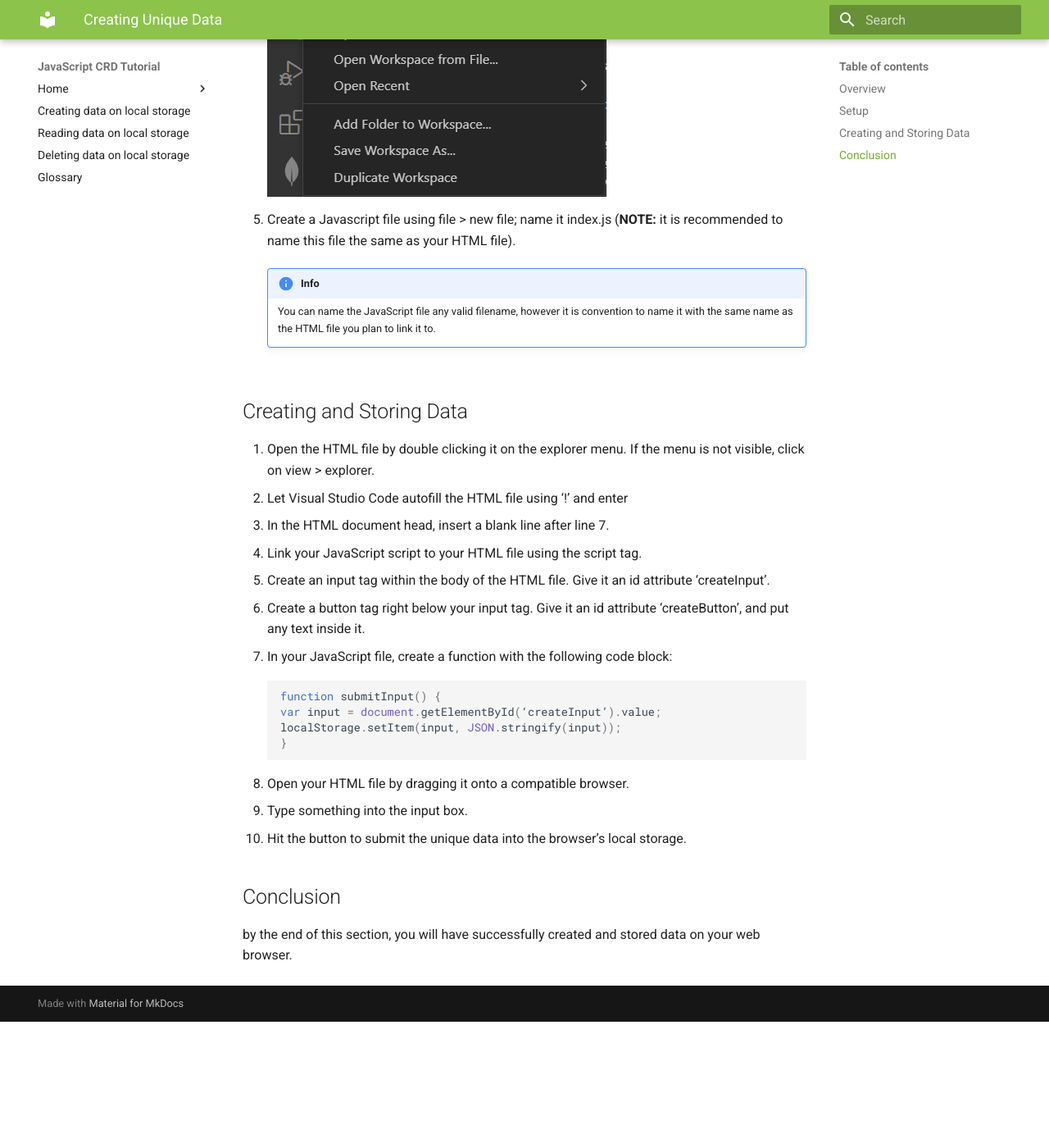
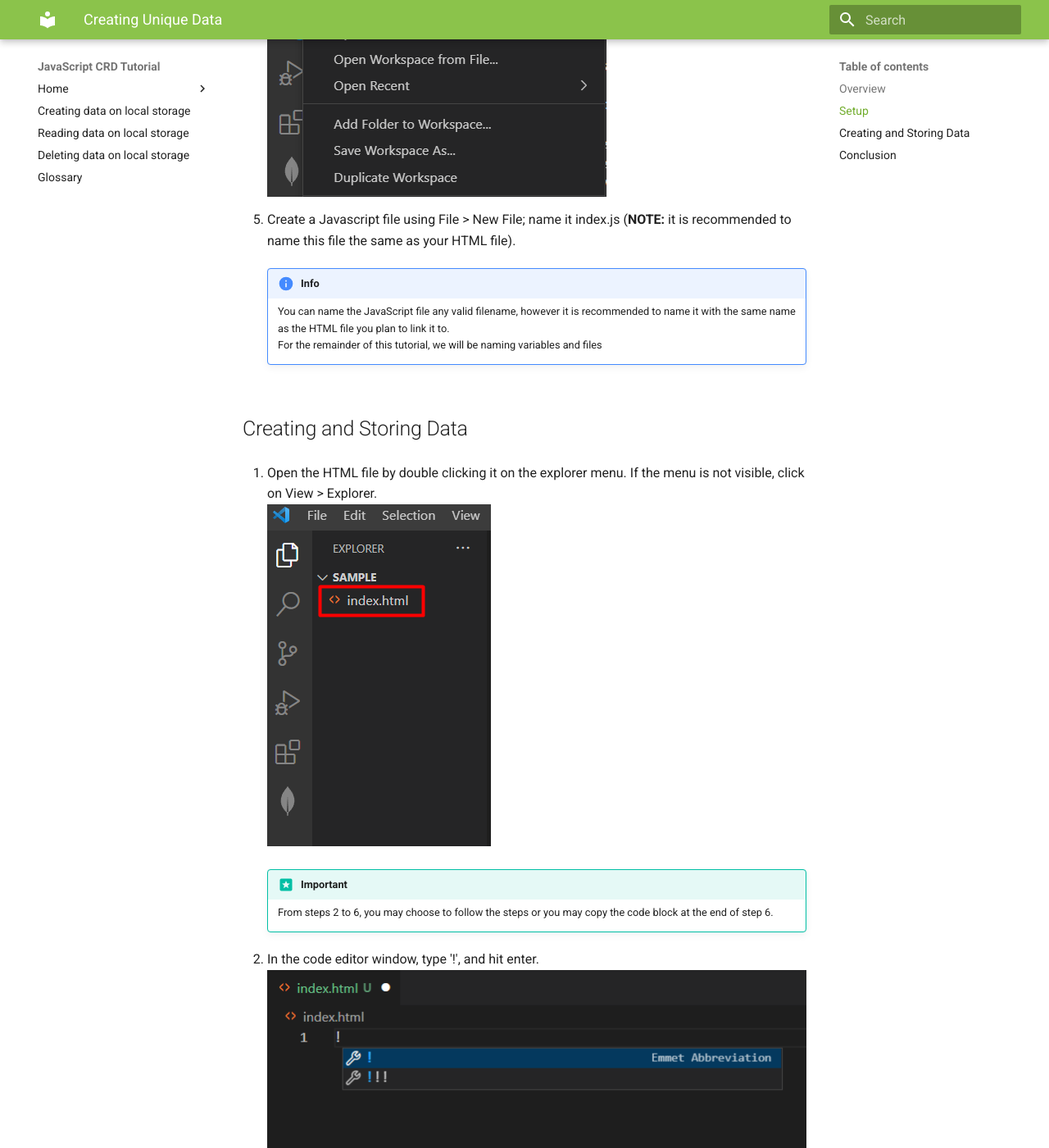
Before and after one commit to mnkhee/user-docs-project, an MkDocs documentation site: the page built from docs/tutorials/creating.md, in a window 1280 px wide and 1400 px high, scrolled down 1065 px. Shown: the whole window at 82% size. Built offline with MkDocs 1.6.1 and Material for MkDocs 9.7.7, drawn with Linux system fonts in a browser that asks for light colours; before the commit the page ends 2311 px from its top, so only the background shows below that; some of the changed text lies outside the part shown.

Commit message:
Update creating tutorial

````diff
--- a/docs/tutorials/creating.md
+++ b/docs/tutorials/creating.md
@@ -15,19 +15,68 @@
 4. Create an HTML file by clicking on File > New File..., and name it index.html.
     <br> ![create-file](/images/creating/create-file.png)
 
-5. Create a Javascript file using file > new file; name it index.js (**NOTE:** it is recommended to name this file the same as your HTML file).
+5. Create a Javascript file using File > New File; name it index.js (**NOTE:** it is recommended to name this file the same as your HTML file).
 
     !!! note "Info"
-        You can name the JavaScript file any valid filename, however it is convention to name it with the same name as the HTML file you plan to link it to.
+        You can name the JavaScript file any valid filename, however it is recommended to name it with the same name as the HTML file you plan to link it to. <br>
+        For the remainder of this tutorial, we will be naming variables and files
 
 ## Creating and Storing Data
 
-1. Open the HTML file by double clicking it on the explorer menu. If the menu is not visible, click on view > explorer.
-2. Let Visual Studio Code autofill the HTML file using ‘!’ and enter
+1. Open the HTML file by double clicking it on the explorer menu. If the menu is not visible, click on View > Explorer.
+    <br> ![explorer-menu](/images/creating/explorer-menu.png)
+
+    !!! tip "Important"
+        From steps 2 to 6, you may choose to follow the steps or you may copy the code block at the end of step 6.
+
+2. In the code editor window, type '!', and hit enter.
+    <br> ![exclamation-one](/images/creating/exclamation-1.png)
+
+    By this point, you should be seeing a template autogenerated by VSC.
+    <br> ![exclamation-two](/images/creating/exclamation-2.png)
+    If it did not autogenerate, feel free to copy and paste the following block onto your HTML file.
+
+    ```html
+    <!DOCTYPE html>
+
+    <html lang="en">
+    <head>
+        <meta charset="UTF-8">
+        <meta http-equiv="X-UA-Compatible" content="IE=edge">
+        <meta name="viewport" content="width=device-width, initial-scale=1.0">
+        <title>Document</title>
+    </head>
+    <body>
+
+    </body>
+    </html>
+    ```
+
 3. In the HTML document head, insert a blank line after line 7.
-4. Link your JavaScript script to your HTML file using the script tag.
-5. Create an input tag within the body of the HTML file. Give it an id attribute ‘createInput’.
-6. Create a button tag right below your input tag. Give it an id attribute ‘createButton’, and put any text inside it.
+4. Link your JavaScript file you created during the tutorial setup.
+5. Create an input tag within the body of the HTML file. Give it an id attribute 'createInput'.
+6. Create a button tag right below your input tag. Give it an id attribute 'createButton', and put any text inside it.
+
+    ```html
+        <!DOCTYPE html>
+
+    <html lang="en">
+
+    <head>
+        <meta charset="UTF-8">
+        <meta http-equiv="X-UA-Compatible" content="IE=edge">
+        <meta name="viewport" content="width=device-width, initial-scale=1.0">
+        <title>Document</title>
+    </head>
+
+    <body>
+        <input id="createInput"></input>
+        <button id="createButton">Click me!</button>
+    </body>
+
+    </html>
+    ```
+
 7. In your JavaScript file, create a function with the following code block:
 
     ```js
--- a/mkdocs.yml
+++ b/mkdocs.yml
@@ -24,6 +24,7 @@
     admonition:
       note: material/information
       warning: material/alert
+      tip: material/star-box
   name: material
   palette:
     primary: light-green
````
Also changed, not shown: docs/introduction.md (+7 -4 lines), index.html (added, +16 -0 lines), docs/images/creating/exclamation-1.png (added), docs/images/creating/exclamation-2.png (added), docs/images/creating/explorer-menu.png (added).
